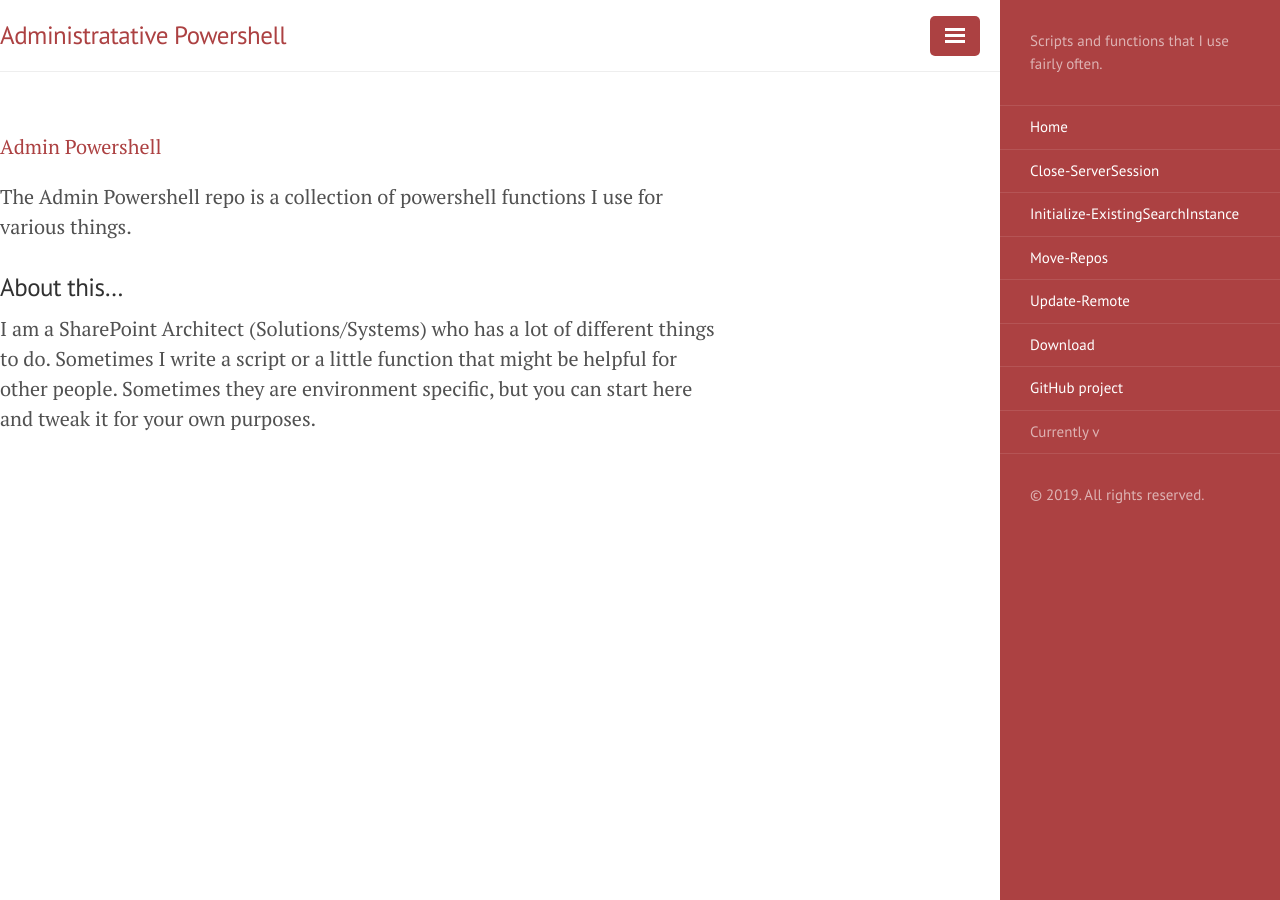
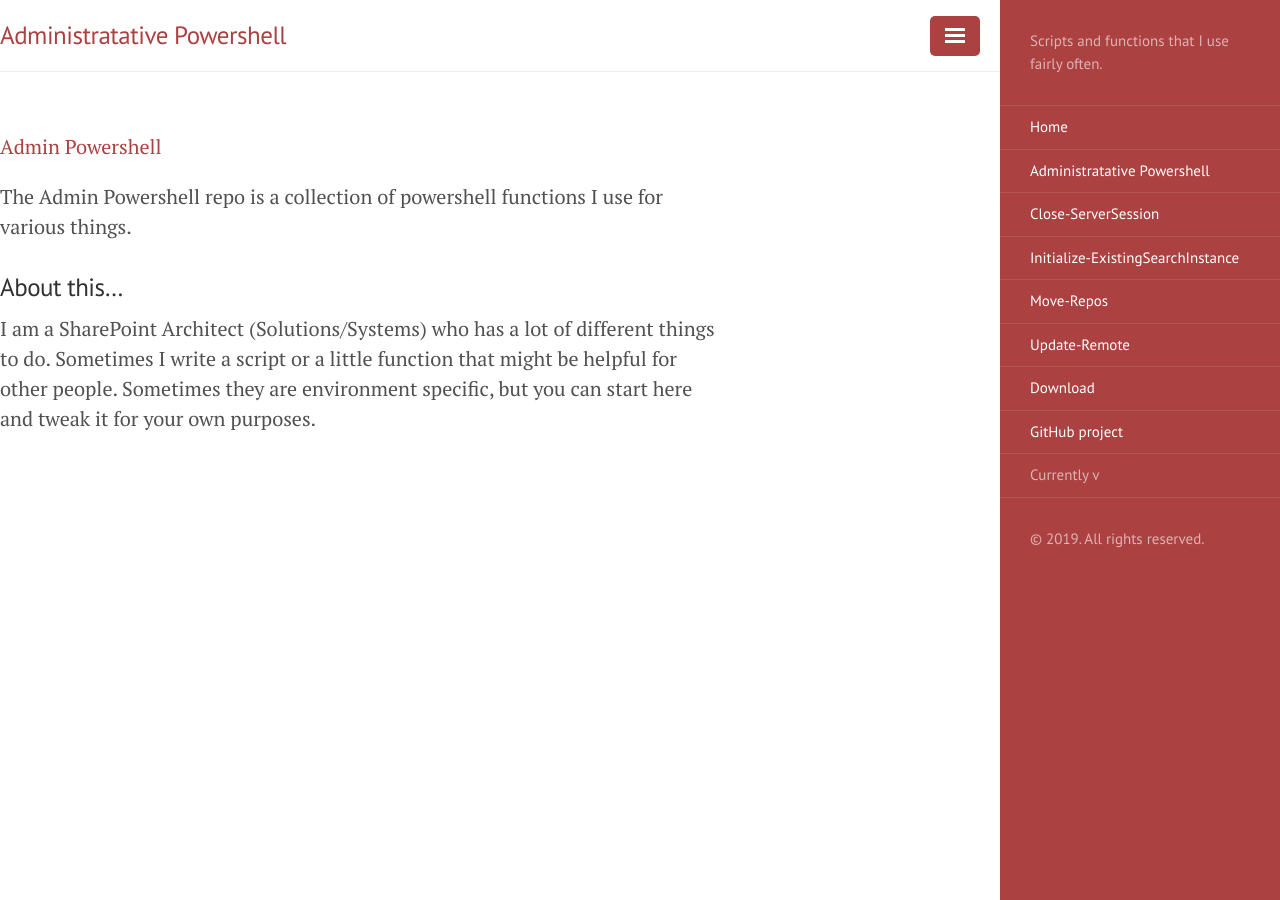
Before and after one commit to kenhansen01/AdminPowershell, a Jekyll site: the page built from docs/index.md, in a window 1280 px wide. Built offline with Jekyll 4.4.1, drawn with Linux system fonts in a browser that asks for light colours.

Commit message:
Update sidebar.html

```diff
--- a/docs/_includes/sidebar.html
+++ b/docs/_includes/sidebar.html
@@ -9,7 +9,8 @@
   </div>
 
   <nav class="sidebar-nav">
-    <a class="sidebar-nav-item{% if page.url == site.baseurl %} active{% endif %}" href="{{ site.baseurl }}/">Home</a>
+    <a class="sidebar-nav-item{% if page.url == site.url %} active{% endif %}" href="{{ site.url }}/">Home</a>
+    <a class="sidebar-nav-item{% if page.url == site.baseurl %} active{% endif %}" href="{{ site.baseurl }}/">{{ site.title }}</a>
 
     {% comment %}
       The code below dynamically generates a sidebar nav of pages with
```
